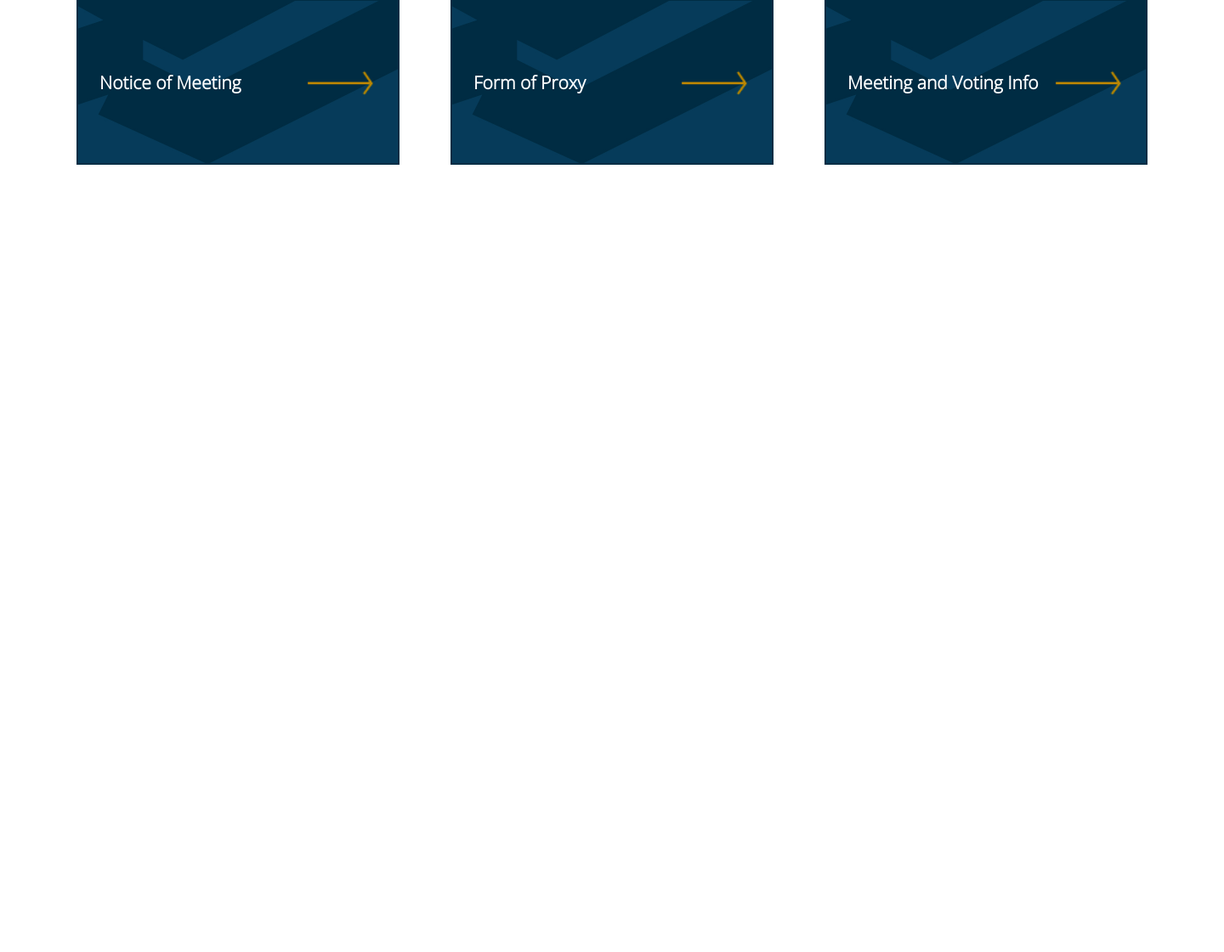
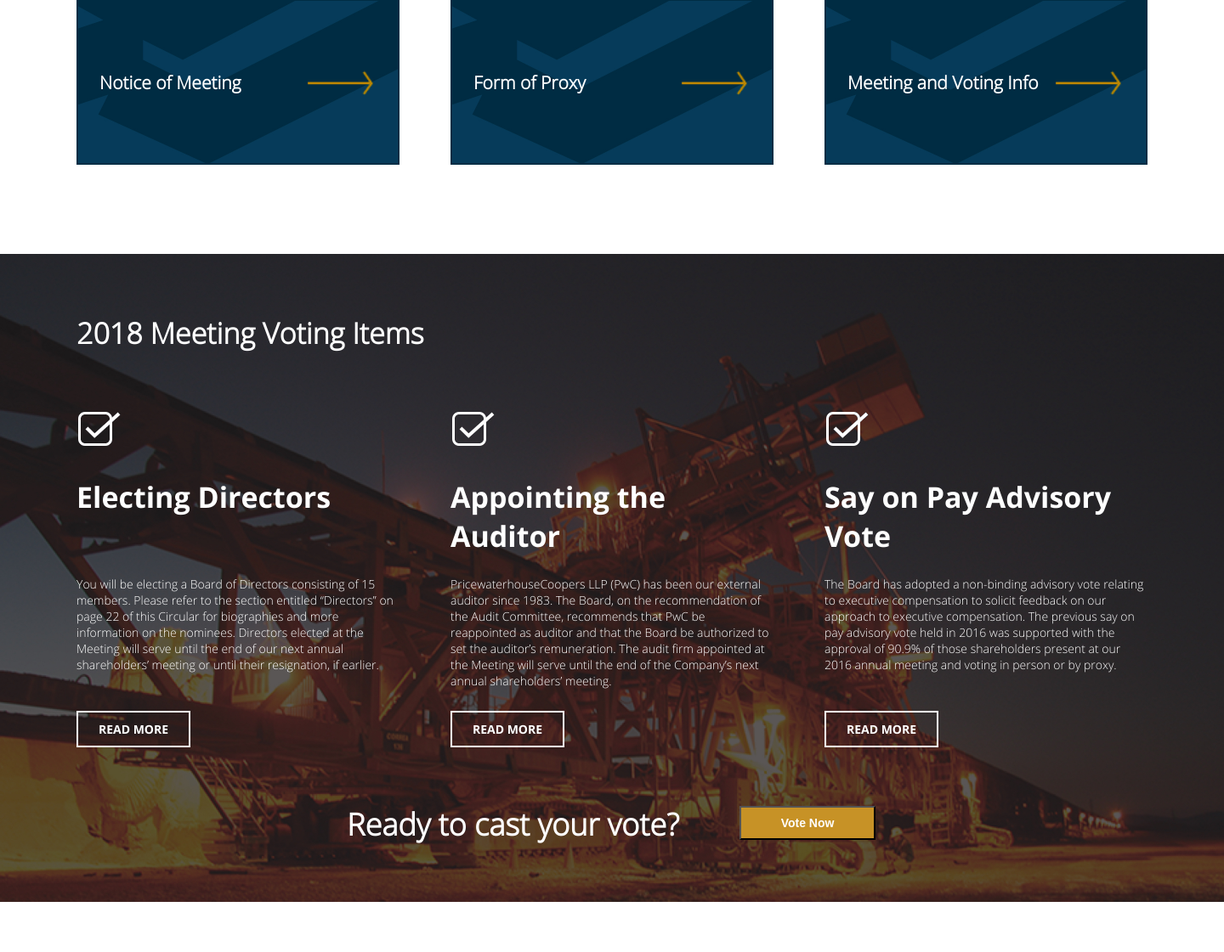
Before and after one commit to JKCodes/barrick-sample, a PHP site: page /index.html in a window 1440 px wide. Shown: the part 2837-3958 px from the top of the page at 85% size. Before the commit the page ends 3031 px from the top, so only its background shows below. Run offline with PHP 8.4, Linux system fonts and the light colour scheme.

Commit message:
add meeting vote section

```diff
--- a/css/styles.css
+++ b/css/styles.css
@@ -529,5 +529,86 @@ header .button {
   right: 20px;
   width: 97px;
   cursor: pointer;
+}
 
+/* meeting voting */
+
+#meeting-voting {
+  position: relative;
+  clear: both;
+  margin-bottom: 54px;
 }
+
+#meeting-image {
+  width: 1440px;
+  height: 763px;
+}
+
+#meeting-voting h1 {
+  position: absolute;
+  top: 70px;
+  left: 90px;
+  height: 46px;
+  font-size: 34px;
+  color: #fff;
+  margin: 0;
+}
+
+#electing, #appointing, #pay-advisory {
+  margin: 0;
+  position: absolute;
+  top: 185px;
+}
+
+#electing {
+  left: 90px;
+}
+
+#appointing {
+  left: 530px;
+}
+
+#pay-advisory {
+  left: 970px;
+}
+
+#meeting-voting .col_third h3 {
+  position: absolute;
+  top: 78px;
+  left: 0;
+  height: 92px;
+  font-size: 34px;
+  color: #fff;
+  font-family: 'Open Sans Bold';
+}
+
+#meeting-voting .col_third p {
+  position: absolute;
+  top: 180px;
+  left: 0;
+  height: 147px;
+  font-size: 14px;
+  color: #fff;
+}
+
+.meeting-section {
+  position: absolute;
+  left: 0;
+  top: 353px;
+}
+
+#meeting-voting h2 {
+  margin: 0;
+  position: absolute;
+  bottom: 72px;
+  left: 408px;
+  height: 49px;
+  font-size: 36px;
+  color: #fff;
+}
+
+.meeting-button {
+  position: absolute;
+  bottom: 78px;
+  left: 870px;
+}
--- a/index.html
+++ b/index.html
@@ -13,7 +13,7 @@
       <div>
         <div id="logo">
           <a href="index.html">
-            <img src="images/Barrick_logo.svg" alt="Barrick Logo" />
+            <img src="images/barrick_logo.png" alt="Barrick Logo" />
           </a>
         </div>
 
@@ -167,6 +167,32 @@
           <img class="arrow" src="images/arrow.png" />
         </div>
       </div>
+
+      <div id="meeting-voting">
+        <img id="meeting-image" src="images/voting-terms.jpg" />
+        <h1>2018 Meeting Voting Items</h1>
+        <div class="col_third" id="electing">
+          <img class="checkbox" src="images/checkbox.png" />
+          <h3>Electing Directors</h3>
+          <p>You will be electing a Board of Directors consisting of 15 members. Please refer to the section entitled “Directors” on page 22 of this Circular for biographies and more information on the nominees. Directors elected at the Meeting will serve until the end of our next annual shareholders’ meeting or until their resignation, if earlier.</p>
+          <button class="white meeting-section more">READ MORE</button>
+        </div>
+        <div class="col_third" id="appointing">
+          <img class="checkbox" src="images/checkbox.png" />
+          <h3>Appointing the Auditor</h3>
+          <p>PricewaterhouseCoopers LLP (PwC) has been our external auditor since 1983. The Board, on the recommendation of the Audit Committee, recommends that PwC be reappointed as auditor and that the Board be authorized to set the auditor’s remuneration. The audit firm appointed at the Meeting will serve until the end of the Company’s next annual shareholders’ meeting.</p>
+          <button class="white meeting-section more">READ MORE</button>
+        </div>
+        <div class="col_third" id="pay-advisory">
+          <img class="checkbox" src="images/checkbox.png" />
+          <h3>Say on Pay Advisory Vote</h3>
+          <p>The Board has adopted a non-binding advisory vote relating to executive compensation to solicit feedback on our approach to executive compensation. The previous say on pay advisory vote held in 2016 was supported with the approval of 90.9% of those shareholders present at our 2016 annual meeting and voting in person or by proxy. </p>
+          <button class="white meeting-section more">READ MORE</button>
+        </div>
+
+        <h2>Ready to cast your vote?</h2>
+        <button class="meeting-button vote">Vote Now</button>
+      </div>
     </section>
   </body>
 </html>
```
Also changed, not shown: images/barrick_logo.png (added), images/checkbox.png (added), images/search.png (added).
